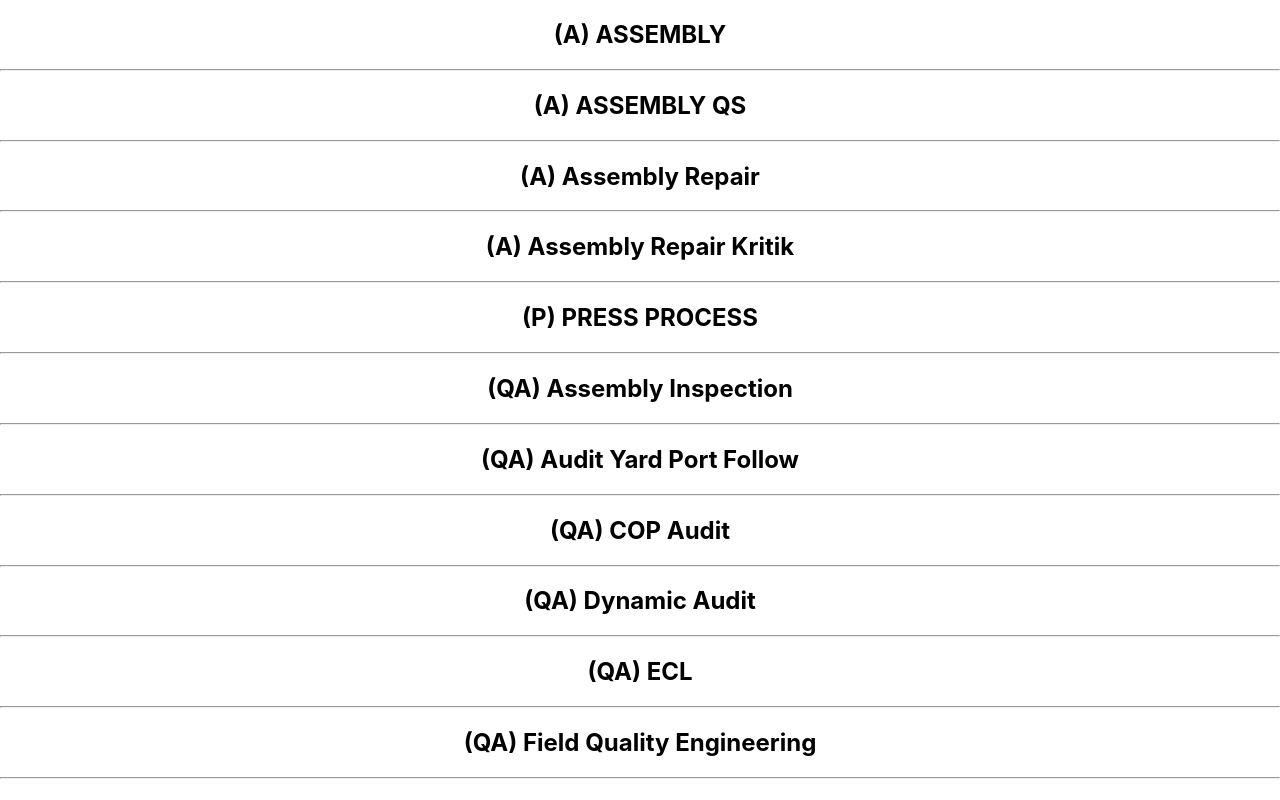
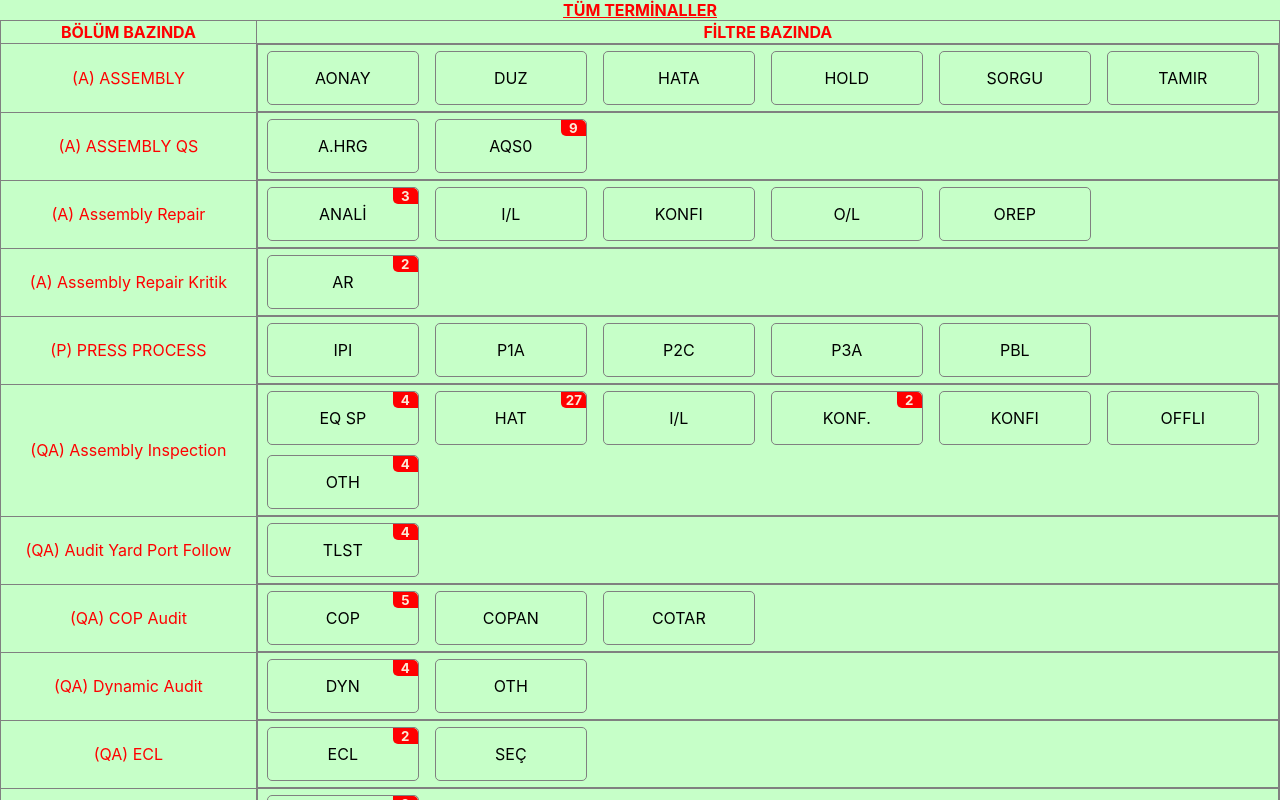
Before and after one commit to beyzaerkan/error-management, a React (Create React App) app: page /terminals in a window 1280 px wide. Shown: the top 800 px of the page. Built offline with nearby package versions, Linux system fonts and the light colour scheme.

Commit message:
listing terminals page

```diff
--- a/package.json
+++ b/package.json
@@ -35,5 +35,8 @@
       "last 1 firefox version",
       "last 1 safari version"
     ]
+  },
+  "devDependencies": {
+    "react-router-dom": "^6.8.1"
   }
 }
--- a/src/App.css
+++ b/src/App.css
@@ -20,19 +20,5 @@
   flex-direction: column;
   align-items: center;
   justify-content: center;
-  font-size: calc(10px + 2vmin);
   color: white;
 }
-
-.App-link {
-  color: #61dafb;
-}
-
-@keyframes App-logo-spin {
-  from {
-    transform: rotate(0deg);
-  }
-  to {
-    transform: rotate(360deg);
-  }
-}
--- a/src/App.js
+++ /dev/null
@@ -1,30 +0,0 @@
-import './App.css';
-import React, { useEffect, useState } from 'react';
-import axios from 'axios';
-
-
-function App() {
-  const [terminals, setTerminals] = useState([]);
-
-  useEffect(()=>{
-    axios.get("../data.json")
-    .then(response => {
-        setTerminals(response.data.terminals.data)
-    })
-})
-
-  return (
-    <div className="App">
-      {terminals.map((element, index) => {
-        return (
-          <div key={index}>
-            <h2> ({element.shopCode}) {element.depName}</h2>
-            <hr />
-          </div>
-        )
-      })}
-    </div>
-  );
-}
-
-export default App;
--- /dev/null
+++ b/src/App.jsx
@@ -0,0 +1,13 @@
+import { Link } from 'react-router-dom';
+import './App.css';
+
+
+function App() {
+  return (
+    <div className="App">
+      <Link to="/terminals">terminals</Link>
+    </div>
+  );
+}
+
+export default App;
--- /dev/null
+++ b/src/Components/Terminal/Filter/Filter.css
@@ -0,0 +1,20 @@
+.filter-section{
+    position: relative;
+    margin: 5px 8px 5px 8px;
+    border: 1px solid grey;
+    border-radius: 5px;
+    width: 150px;
+    text-align: center;
+}
+
+.link-count{
+    position: absolute;
+    font-weight: bold;
+    font-size: smaller;
+    color: antiquewhite;
+    right: 0;
+    width: 15px;
+    padding: 0 5px 0 5px;
+    background-color: red;
+    border-radius: 0 5px 0 5px;
+}
--- /dev/null
+++ b/src/Components/Terminal/Filter/Filter.jsx
@@ -0,0 +1,15 @@
+import React from 'react';
+
+import './Filter.css'
+
+function Filter({ filterCode, linkCount }) {
+
+  return (
+      <div className='filter-section'>
+        {linkCount === 1 ? null : <div className='link-count'>{linkCount}</div>}
+        <p>{filterCode}</p>
+      </div>
+  );
+}
+
+export default Filter;
--- /dev/null
+++ b/src/Components/Terminal/Terminal.css
@@ -0,0 +1,9 @@
+  .section{
+    color: red;
+    width: 20%;
+  }
+
+  .filter{
+    display: flex;
+    flex-wrap: wrap;
+  }
--- /dev/null
+++ b/src/Components/Terminal/Terminal.jsx
@@ -0,0 +1,22 @@
+import React from 'react';
+import './Terminal.css'
+import Filter from './Filter/Filter';
+
+function Terminal({ element }) {
+
+  const filters = element.filterBaseds
+  return (
+      <tr>
+        <td className='section' >({element.shopCode}) {element.depName}</td>
+        <td className='filter'>
+          {filters.map((element) => {
+            return (
+              <Filter filterCode={element.filterCode} linkCount={element.linkCount}/>
+            )
+          })}
+          </td>
+      </tr>
+  );
+}
+
+export default Terminal;
--- /dev/null
+++ b/src/Pages/TerminalList/TerminalList.css
@@ -0,0 +1,18 @@
+.terminal-list{
+    text-align: center;
+}
+
+.title{
+  color: red;
+  font-weight: bold;
+  text-decoration: underline;
+}
+
+.terminal-list >table > thead{
+  color: red;
+}
+
+table, th, td {
+  border: 1px solid grey;
+  border-collapse: collapse;
+}
--- /dev/null
+++ b/src/Pages/TerminalList/TerminalList.jsx
@@ -0,0 +1,38 @@
+import React, { useEffect, useState } from 'react';
+import axios from 'axios';
+import Terminal from '../../Components/Terminal/Terminal'
+import './TerminalList.css'
+
+function TerminalListPage() {
+  const [terminals, setTerminals] = useState([]);
+
+  useEffect(()=>{
+    axios.get("../data.json")
+    .then(response => {
+        setTerminals(response.data.terminals.data)
+    })
+})
+
+  return (
+    <div className="terminal-list">
+      <div className='title'>TÜM TERMİNALLER</div>
+      <table>
+        <thead>
+          <tr>
+            <th>BÖLÜM BAZINDA</th>
+            <th>FİLTRE BAZINDA</th>
+          </tr>
+        </thead>
+        <tbody>
+        {terminals.map((element, index) => {
+            return (
+              <Terminal element={element}/>
+            )
+        })}
+        </tbody>
+      </table>
+    </div>
+  );
+}
+
+export default TerminalListPage;
--- a/src/index.css
+++ b/src/index.css
@@ -1,3 +1,7 @@
+:root {
+  --background: rgba(198,255,200,255);
+}
+
 body {
   margin: 0;
   font-family: -apple-system, BlinkMacSystemFont, 'Segoe UI', 'Roboto', 'Oxygen',
@@ -5,6 +9,7 @@ body {
     sans-serif;
   -webkit-font-smoothing: antialiased;
   -moz-osx-font-smoothing: grayscale;
+  background-color: var(--background);
 }
 
 code {
--- a/src/index.js
+++ b/src/index.js
@@ -1,13 +1,25 @@
 import React from 'react';
 import ReactDOM from 'react-dom/client';
+import {
+  BrowserRouter,
+  Routes,
+  Route
+} from "react-router-dom";
+import reportWebVitals from './reportWebVitals';
+
 import './index.css';
 import App from './App';
-import reportWebVitals from './reportWebVitals';
+import TerminalListPage from './Pages/TerminalList/TerminalList';
 
 const root = ReactDOM.createRoot(document.getElementById('root'));
 root.render(
   <React.StrictMode>
-    <App />
+   <BrowserRouter>
+      <Routes>
+        <Route path='/' element={<App />} />
+        <Route path='/terminals' element={<TerminalListPage />} />
+      </Routes>
+    </BrowserRouter>
   </React.StrictMode>
 );
 
```
Also changed, not shown: 1 other file (tests, documents, lock files or other folders).
